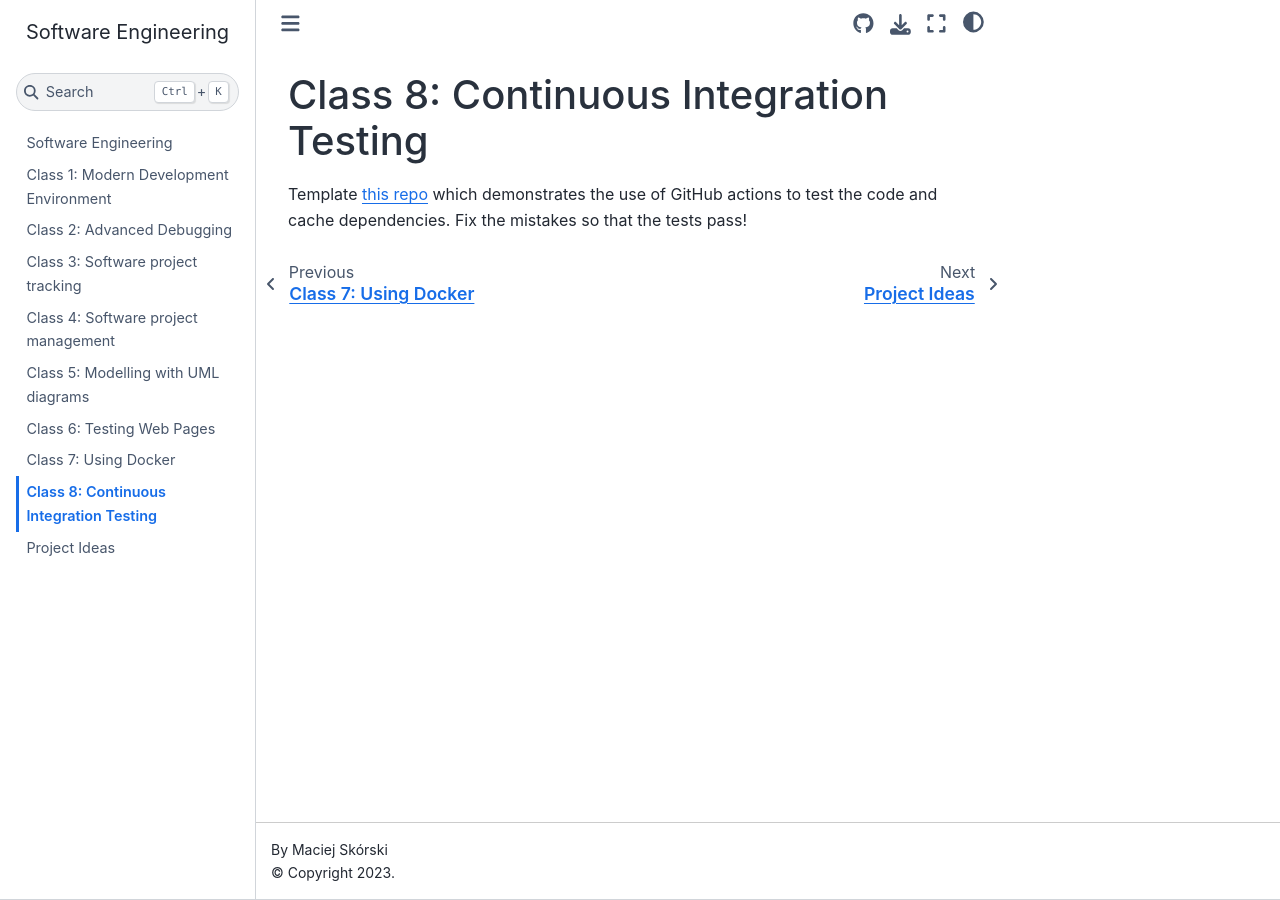
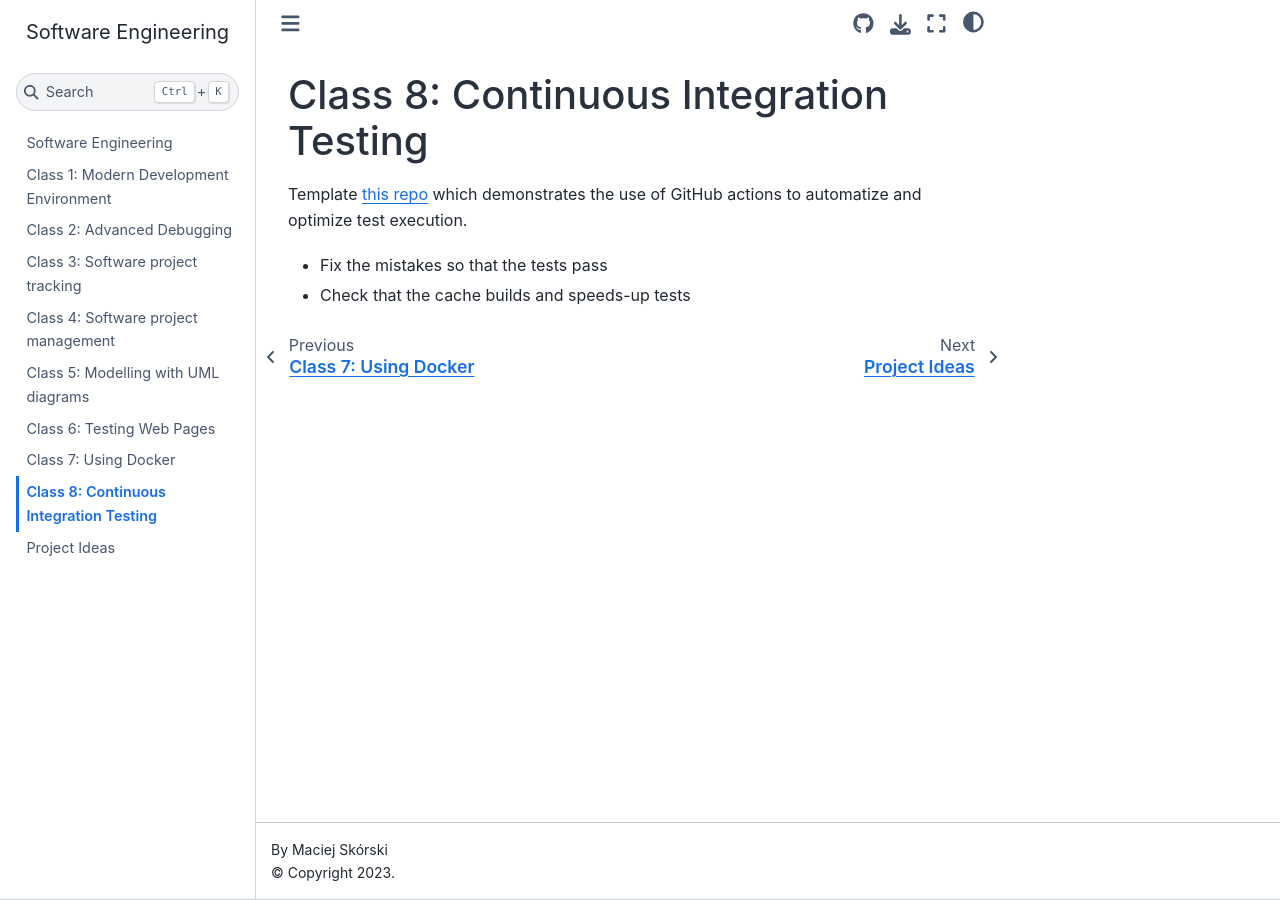
Before and after one commit to maciejskorski/software_engineering, a Jupyter Book: the page built from docs/testing_code.md, in a window 1280 px wide. Built offline with Jupyter Book 1.0.4 settings and Sphinx 7.4.7 and the Sphinx Book theme 1.1.4, drawn with Linux system fonts in a browser that asks for light colours.

Commit message:
update docs

```diff
--- a/docs/testing_code.md
+++ b/docs/testing_code.md
@@ -1,3 +1,6 @@
 # Class 8: Continuous Integration Testing
 
-Template [this repo](https://github.com/maciejskorski/cached_tests_python) which demonstrates the use of GitHub actions to test the code and cache dependencies. Fix the mistakes so that the tests pass!
+Template [this repo](https://github.com/maciejskorski/cached_tests_python) which demonstrates the use of GitHub actions to automatize and optimize test execution.
+
+* Fix the mistakes so that the tests pass
+* Check that the cache builds and speeds-up tests
```
